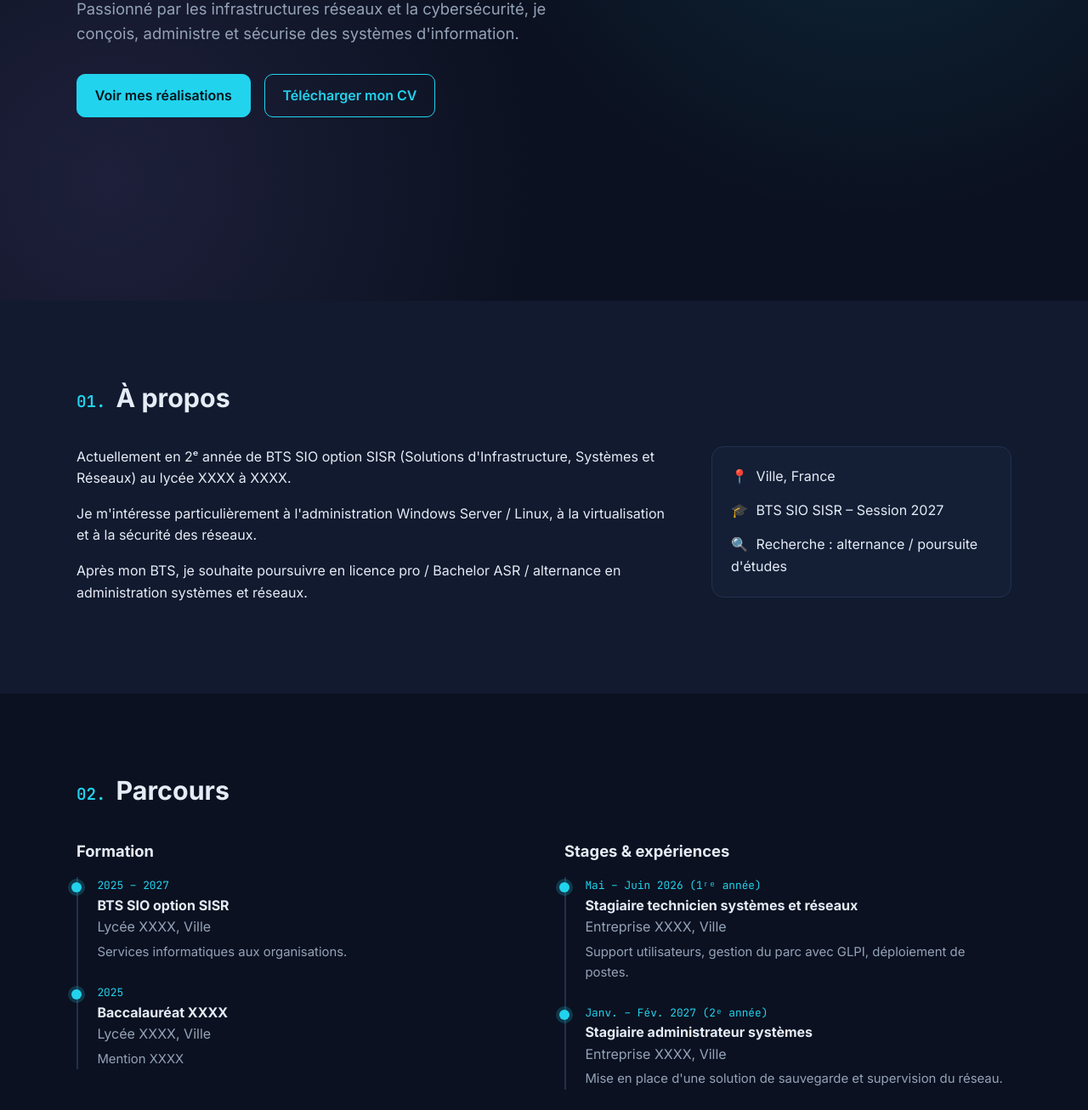
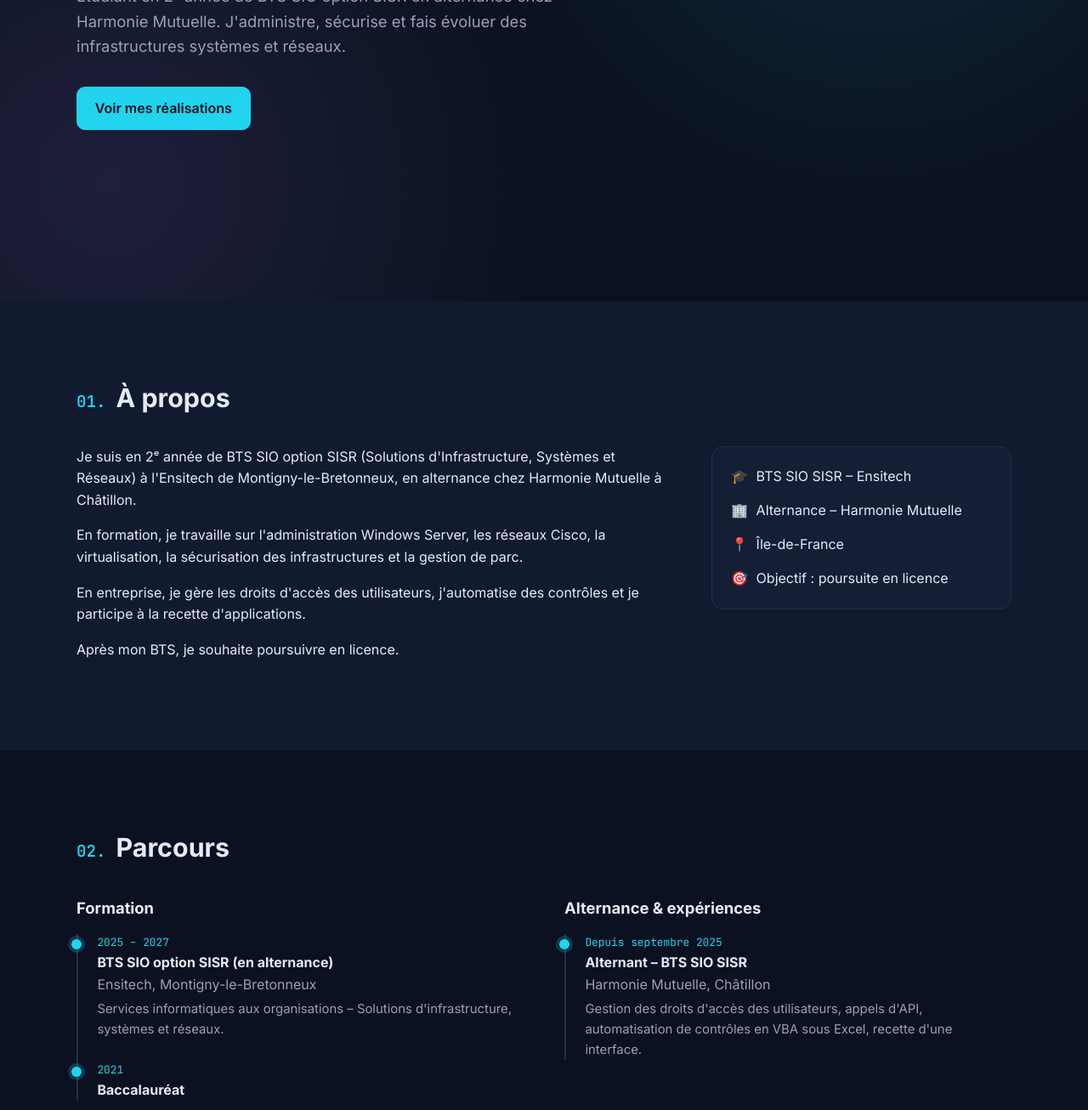
Before and after one commit to Yacine-ouamar/portfolio-bts-sio, a plain HTML site: page index.html in a window 1280 px wide. Shown: the part 413-1719 px from the top of the page at 85% size. Drawn offline with Linux system fonts and the light colour scheme.

Commit message:
Ajout de mon contenu

```diff
--- a/data.js
+++ b/data.js
@@ -1,49 +1,45 @@
 /* =========================================================
    👉 C'EST ICI QUE TU MODIFIES TON CONTENU.
    Pas besoin de toucher au HTML : tout le site se remplit
-   à partir de ce fichier. Remplace les textes entre "..."
+   à partir de ce fichier.
    ========================================================= */
 
 const PROFIL = {
-  prenom: "Prénom",
-  nom: "Nom",
-  titre: "Étudiant en BTS SIO – option SISR",
+  prenom: "Yacine",
+  nom: "Ouamar",
+  titre: "Étudiant en BTS SIO option SISR · en alternance",
   accroche:
-    "Passionné par les infrastructures réseaux et la cybersécurité, je conçois, administre et sécurise des systèmes d'information.",
+    "Étudiant en 2ᵉ année de BTS SIO option SISR en alternance chez Harmonie Mutuelle. J'administre, sécurise et fais évoluer des infrastructures systèmes et réseaux.",
   apropos: [
-    "Actuellement en 2ᵉ année de BTS SIO option SISR (Solutions d'Infrastructure, Systèmes et Réseaux) au lycée XXXX à XXXX.",
-    "Je m'intéresse particulièrement à l'administration Windows Server / Linux, à la virtualisation et à la sécurité des réseaux.",
-    "Après mon BTS, je souhaite poursuivre en licence pro / Bachelor ASR / alternance en administration systèmes et réseaux.",
+    "Je suis en 2ᵉ année de BTS SIO option SISR (Solutions d'Infrastructure, Systèmes et Réseaux) à l'Ensitech de Montigny-le-Bretonneux, en alternance chez Harmonie Mutuelle à Châtillon.",
+    "En formation, je travaille sur l'administration Windows Server, les réseaux Cisco, la virtualisation, la sécurisation des infrastructures et la gestion de parc.",
+    "En entreprise, je gère les droits d'accès des utilisateurs, j'automatise des contrôles et je participe à la recette d'applications.",
+    "Après mon BTS, je souhaite poursuivre en licence.",
   ],
   infos: [
-    ["📍", "Ville, France"],
-    ["🎓", "BTS SIO SISR – Session 2027"],
-    ["🔍", "Recherche : alternance / poursuite d'études"],
+    ["🎓", "BTS SIO SISR – Ensitech"],
+    ["🏢", "Alternance – Harmonie Mutuelle"],
+    ["📍", "Île-de-France"],
+    ["🎯", "Objectif : poursuite en licence"],
   ],
-  email: "prenom.nom@email.com",
-  linkedin: "https://www.linkedin.com/in/ton-profil",
-  github: "https://github.com/ton-pseudo",
-  cv: "docs/cv.pdf",
-  tableauSynthese: "docs/tableau-de-synthese.pdf",
+  email: "ouamar.yaccine@gmail.com",
+  linkedin: "https://www.linkedin.com/in/yacine-ouamar-98b60a228/",
+  github: "https://github.com/Yacine-ouamar",
+  cv: "", // ex : "docs/cv.pdf" quand tu auras mis ton CV dans le dossier docs
+  tableauSynthese: "", // ex : "docs/tableau-de-synthese.pdf"
 };
 
 const FORMATION = [
-  { date: "2025 – 2027", titre: "BTS SIO option SISR", lieu: "Lycée XXXX, Ville", detail: "Services informatiques aux organisations." },
-  { date: "2025", titre: "Baccalauréat XXXX", lieu: "Lycée XXXX, Ville", detail: "Mention XXXX" },
+  { date: "2025 – 2027", titre: "BTS SIO option SISR (en alternance)", lieu: "Ensitech, Montigny-le-Bretonneux", detail: "Services informatiques aux organisations – Solutions d'infrastructure, systèmes et réseaux." },
+  { date: "2021", titre: "Baccalauréat", lieu: "", detail: "" },
 ];
 
 const STAGES = [
   {
-    date: "Mai – Juin 2026 (1ʳᵉ année)",
-    titre: "Stagiaire technicien systèmes et réseaux",
-    lieu: "Entreprise XXXX, Ville",
-    detail: "Support utilisateurs, gestion du parc avec GLPI, déploiement de postes.",
-  },
-  {
-    date: "Janv. – Fév. 2027 (2ᵉ année)",
-    titre: "Stagiaire administrateur systèmes",
-    lieu: "Entreprise XXXX, Ville",
-    detail: "Mise en place d'une solution de sauvegarde et supervision du réseau.",
+    date: "Depuis septembre 2025",
+    titre: "Alternant – BTS SIO SISR",
+    lieu: "Harmonie Mutuelle, Châtillon",
+    detail: "Gestion des droits d'accès des utilisateurs, appels d'API, automatisation de contrôles en VBA sous Excel, recette d'une interface.",
   },
 ];
 
@@ -58,119 +54,261 @@ const BLOC1 = [
 ];
 
 const TECH = {
-  "Systèmes": ["Windows Server 2022", "Active Directory", "GPO", "Debian / Ubuntu", "PowerShell", "Bash"],
-  "Réseaux": ["Cisco IOS", "VLAN", "Routage inter-VLAN", "DHCP / DNS", "pfSense", "VPN"],
-  "Virtualisation": ["Proxmox VE", "VMware", "VirtualBox", "Docker"],
-  "Services & outils": ["GLPI", "Zabbix", "Apache / Nginx", "Veeam / sauvegardes", "Wireshark"],
+  "Systèmes": ["Windows Server", "Active Directory", "DNS / DHCP", "GPO"],
+  "Réseaux & sécurité": ["Cisco IOS", "VLAN", "Routage", "Pare-feu", "ACL"],
+  "Virtualisation & services": ["VMware", "Haute disponibilité", "Serveurs web"],
+  "Outils & automatisation": ["GLPI", "OCS Inventory", "Excel / VBA", "API REST", "Git / GitHub"],
 };
 
 const CERTIFS = [
-  { titre: "SecNumacadémie", org: "ANSSI", annee: "2025", url: "docs/certif-secnum.pdf" },
-  { titre: "MOOC RGPD", org: "CNIL", annee: "2025", url: "docs/certif-cnil.pdf" },
-  { titre: "Certification PIX", org: "Pix", annee: "2026", url: "" },
+  // Exemple : { titre: "SecNumacadémie", org: "ANSSI", annee: "2026", url: "docs/certif-secnum.pdf" },
 ];
 
 /* RÉALISATIONS PROFESSIONNELLES
-   - contexte : "Formation" ou "Stage"
-   - competences : liste des id du bloc 1 couverts (C1 à C6)
-   - docs : fichiers à mettre dans le dossier /docs (procédures, captures, PDF…) */
+   - contexte : "Formation" ou "Alternance"
+   - competences : id du bloc 1 couverts (C1 à C6)
+   - docs : fichiers à mettre dans le dossier /docs */
 const REALISATIONS = [
-  {
-    id: "ad",
-    titre: "Mise en place d'un domaine Active Directory",
-    contexte: "Formation",
-    periode: "Oct. 2025",
-    resume: "Installation d'un contrôleur de domaine Windows Server avec DNS, DHCP, OU, utilisateurs et GPO.",
-    tags: ["Windows Server", "AD DS", "DNS", "DHCP", "GPO"],
-    competences: ["C1", "C5"],
-    details: {
-      contexte: "L'organisation fictive XXXX (contexte M2L / GSB…) souhaite centraliser la gestion de ses utilisateurs et postes.",
-      objectifs: ["Installer et configurer le rôle AD DS", "Créer l'arborescence d'OU et les comptes", "Déployer des stratégies de groupe"],
-      etapes: [
-        "Installation de Windows Server 2022 sur une VM Proxmox",
-        "Promotion en contrôleur de domaine (domaine xxxx.local)",
-        "Configuration du DNS et d'une étendue DHCP",
-        "Création des OU, groupes et utilisateurs (script PowerShell)",
-        "GPO : fond d'écran, mappage de lecteurs, restrictions",
-        "Intégration d'un poste client Windows 11 au domaine et tests",
-      ],
-      resultat: "Domaine fonctionnel, postes intégrés, stratégies appliquées et documentées.",
-    },
-    docs: [{ label: "Procédure (PDF)", url: "docs/procedure-ad.pdf" }],
-  },
-  {
-    id: "vlan",
-    titre: "Segmentation réseau avec VLAN et routage inter-VLAN",
-    contexte: "Formation",
-    periode: "Nov. 2025",
-    resume: "Conception et configuration d'une architecture réseau segmentée sur matériel Cisco / Packet Tracer.",
-    tags: ["Cisco", "VLAN", "Trunk", "Inter-VLAN"],
-    competences: ["C1", "C4", "C5"],
-    details: {
-      contexte: "Séparer les flux des différents services de l'entreprise pour améliorer la sécurité et les performances.",
-      objectifs: ["Créer un plan d'adressage", "Configurer les VLAN et trunks", "Mettre en place le routage inter-VLAN"],
-      etapes: ["Réalisation du schéma réseau et du plan d'adressage", "Configuration des switchs (VLAN, ports access / trunk)", "Configuration du routeur (router-on-a-stick)", "Tests de connectivité et ACL"],
-      resultat: "Réseau segmenté et opérationnel, schéma et configurations sauvegardés.",
-    },
-    docs: [{ label: "Schéma réseau", url: "docs/schema-vlan.pdf" }],
-  },
+  /* ---------- EN FORMATION (Ensitech) ---------- */
   {
     id: "glpi",
-    titre: "Déploiement de GLPI pour la gestion de parc",
-    contexte: "Stage",
-    periode: "Juin 2026",
-    resume: "Installation de GLPI sur Debian, inventaire automatique des postes et gestion des tickets.",
-    tags: ["Debian", "GLPI", "LAMP", "Agent GLPI"],
+    titre: "Gestion de parc et support avec GLPI & OCS Inventory",
+    contexte: "Formation",
+    periode: "BTS SIO",
+    resume: "Inventaire automatisé du parc informatique et gestion des demandes d'assistance par tickets.",
+    tags: ["GLPI", "OCS Inventory", "Helpdesk", "Inventaire"],
     competences: ["C1", "C2", "C5"],
     details: {
-      contexte: "L'entreprise XXXX n'avait pas d'outil pour suivre son parc ni les demandes des utilisateurs.",
-      objectifs: ["Inventorier automatiquement le parc", "Mettre en place un système de tickets"],
-      etapes: ["Installation d'un serveur LAMP sur Debian 12", "Installation et sécurisation de GLPI", "Déploiement de l'agent GLPI sur les postes", "Paramétrage des catégories de tickets et formation des utilisateurs"],
-      resultat: "XX postes inventoriés, tickets utilisés par l'équipe au quotidien.",
+      contexte: "Une organisation doit connaître précisément son parc informatique et suivre les demandes de ses utilisateurs.",
+      objectifs: ["Inventorier automatiquement les postes et équipements", "Mettre en place un outil de suivi des incidents et des demandes"],
+      etapes: [
+        "Installation et configuration de GLPI",
+        "Installation d'OCS Inventory et déploiement des agents sur les postes",
+        "Remontée de l'inventaire d'OCS vers GLPI",
+        "Paramétrage du helpdesk : catégories, priorités, attribution des tickets",
+        "Tests : création et traitement de tickets",
+      ],
+      resultat: "Parc inventorié automatiquement et demandes d'assistance suivies dans GLPI.",
     },
     docs: [],
   },
   {
-    id: "supervision",
-    titre: "Supervision de l'infrastructure avec Zabbix",
-    contexte: "Stage",
-    periode: "Janv. 2027",
-    resume: "Mise en place d'une supervision des serveurs et équipements réseau avec alertes par e-mail.",
-    tags: ["Zabbix", "SNMP", "Linux", "Alertes"],
-    competences: ["C1", "C2", "C4", "C5"],
+    id: "windows",
+    titre: "Administration Windows Server",
+    contexte: "Formation",
+    periode: "BTS SIO",
+    resume: "Mise en place et administration d'un domaine Active Directory avec ses services réseau.",
+    tags: ["Windows Server", "Active Directory", "DNS", "DHCP", "GPO"],
+    competences: ["C1", "C5"],
     details: {
-      contexte: "Les pannes étaient détectées tardivement, souvent signalées par les utilisateurs.",
-      objectifs: ["Superviser les serveurs et équipements critiques", "Être alerté en cas d'incident"],
-      etapes: ["Étude comparative Zabbix / Nagios / Centreon", "Installation du serveur Zabbix", "Ajout des hôtes (agent + SNMP)", "Configuration des déclencheurs et notifications"],
-      resultat: "Tableau de bord opérationnel, temps de détection des incidents réduit.",
+      contexte: "Centraliser la gestion des utilisateurs, des postes et des ressources d'une organisation.",
+      objectifs: ["Créer un domaine Active Directory", "Gérer les utilisateurs, groupes et droits", "Appliquer des stratégies de groupe"],
+      etapes: [
+        "Installation de Windows Server et promotion en contrôleur de domaine",
+        "Configuration des services DNS et DHCP",
+        "Création des unités d'organisation, des groupes et des utilisateurs",
+        "Mise en place de GPO et de partages avec droits NTFS",
+        "Intégration de postes clients au domaine et tests",
+      ],
+      resultat: "Domaine fonctionnel avec une gestion centralisée des comptes et des postes.",
     },
     docs: [],
   },
+  {
+    id: "cisco",
+    titre: "Architecture réseau sous Cisco IOS",
+    contexte: "Formation",
+    periode: "BTS SIO",
+    resume: "Conception et configuration d'un réseau segmenté sur équipements Cisco.",
+    tags: ["Cisco IOS", "VLAN", "Trunk", "Routage"],
+    competences: ["C1", "C4", "C5"],
+    details: {
+      contexte: "Concevoir un réseau d'entreprise segmenté, fiable et documenté.",
+      objectifs: ["Établir un plan d'adressage", "Configurer commutateurs et routeurs", "Segmenter le réseau par VLAN"],
+      etapes: [
+        "Réalisation du schéma réseau et du plan d'adressage IP",
+        "Configuration des VLAN et des liaisons trunk sur les commutateurs",
+        "Configuration du routage inter-VLAN",
+        "Tests de connectivité et sauvegarde des configurations",
+      ],
+      resultat: "Réseau segmenté opérationnel, schéma et configurations documentés.",
+    },
+    docs: [],
+  },
+  {
+    id: "securite",
+    titre: "Sécurisation et pare-feu",
+    contexte: "Formation",
+    periode: "BTS SIO",
+    resume: "Filtrage des flux et sécurisation des accès au réseau de l'organisation.",
+    tags: ["Pare-feu", "ACL", "Filtrage", "Sécurité"],
+    competences: ["C1", "C5"],
+    details: {
+      contexte: "Protéger le réseau de l'organisation contre les accès non autorisés.",
+      objectifs: ["Contrôler les flux entrants et sortants", "Cloisonner les zones du réseau"],
+      etapes: [
+        "Analyse des flux nécessaires entre les zones du réseau",
+        "Mise en place du pare-feu et des règles de filtrage",
+        "Configuration des ACL",
+        "Tests des règles : flux autorisés et flux bloqués",
+      ],
+      resultat: "Seuls les flux autorisés circulent entre les différentes zones du réseau.",
+    },
+    docs: [],
+  },
+  {
+    id: "ha",
+    titre: "Haute disponibilité et services web",
+    contexte: "Formation",
+    periode: "BTS SIO",
+    resume: "Mise en place de services web redondants pour garantir la continuité de service.",
+    tags: ["Serveur web", "Redondance", "Haute disponibilité"],
+    competences: ["C1", "C3", "C5"],
+    details: {
+      contexte: "Le site web de l'organisation doit rester accessible même en cas de panne d'un serveur.",
+      objectifs: ["Héberger un service web", "Assurer la continuité du service en cas de panne"],
+      etapes: [
+        "Installation et configuration des serveurs web",
+        "Mise en place de la redondance entre les serveurs",
+        "Simulation de panne d'un serveur",
+        "Vérification de la continuité du service",
+      ],
+      resultat: "Le service web reste disponible même lorsqu'un serveur tombe.",
+    },
+    docs: [],
+  },
+  {
+    id: "virtu",
+    titre: "Virtualisation d'infrastructures",
+    contexte: "Formation",
+    periode: "BTS SIO",
+    resume: "Déploiement des serveurs de l'infrastructure sous forme de machines virtuelles avec VMware.",
+    tags: ["VMware", "Machines virtuelles", "Réseaux virtuels"],
+    competences: ["C1", "C5"],
+    details: {
+      contexte: "Optimiser l'utilisation des ressources matérielles et faciliter le déploiement de serveurs.",
+      objectifs: ["Mettre en place un hyperviseur", "Créer et gérer des machines virtuelles"],
+      etapes: [
+        "Installation et configuration de l'hyperviseur VMware",
+        "Création des réseaux virtuels",
+        "Déploiement des machines virtuelles (serveurs et clients)",
+        "Gestion des snapshots et des ressources allouées",
+      ],
+      resultat: "Infrastructure virtualisée servant de base aux autres projets.",
+    },
+    docs: [],
+  },
+
+  /* ---------- EN ALTERNANCE (Harmonie Mutuelle) ---------- */
+  {
+    id: "droits",
+    titre: "Gestion des droits d'accès des utilisateurs",
+    contexte: "Alternance",
+    periode: "Depuis sept. 2025",
+    resume: "Attribution et contrôle des habilitations des utilisateurs sur les applications de l'entreprise.",
+    tags: ["Habilitations", "Gestion des accès", "Support"],
+    competences: ["C1", "C2"],
+    details: {
+      contexte: "Chez Harmonie Mutuelle, chaque utilisateur doit disposer uniquement des droits nécessaires à son poste.",
+      objectifs: ["Traiter les demandes d'accès", "Appliquer le principe du moindre privilège"],
+      etapes: [
+        "Réception et analyse des demandes d'accès",
+        "Vérification de la légitimité de la demande",
+        "Attribution des droits sur les applications concernées",
+        "Vérification auprès de l'utilisateur et clôture de la demande",
+      ],
+      resultat: "Les utilisateurs disposent des accès adaptés à leur poste, de façon contrôlée.",
+    },
+    docs: [],
+  },
+  {
+    id: "vba",
+    titre: "Automatisation de contrôles avec VBA sous Excel",
+    contexte: "Alternance",
+    periode: "Depuis sept. 2025",
+    resume: "Développement de macros VBA pour automatiser des contrôles réalisés auparavant à la main.",
+    tags: ["Excel", "VBA", "Automatisation"],
+    competences: ["C2", "C4", "C5"],
+    details: {
+      contexte: "Des contrôles réguliers étaient faits manuellement dans Excel, ce qui prenait du temps et pouvait entraîner des erreurs.",
+      objectifs: ["Gagner du temps sur les contrôles", "Fiabiliser les résultats"],
+      etapes: [
+        "Analyse du besoin et des contrôles existants",
+        "Développement des macros VBA",
+        "Tests sur des données réelles",
+        "Mise à disposition de l'outil et explications aux utilisateurs",
+      ],
+      resultat: "Contrôles automatisés : moins de temps passé et moins d'erreurs.",
+    },
+    docs: [],
+  },
+  {
+    id: "api",
+    titre: "Appels d'API",
+    contexte: "Alternance",
+    periode: "Depuis sept. 2025",
+    resume: "Interrogation d'API pour récupérer et exploiter des données entre applications.",
+    tags: ["API REST", "JSON"],
+    competences: ["C2", "C5"],
+    details: {
+      contexte: "Certaines données devaient être récupérées depuis d'autres applications de l'entreprise.",
+      objectifs: ["Interroger une API", "Exploiter les données retournées"],
+      etapes: [
+        "Lecture de la documentation de l'API",
+        "Construction et envoi des requêtes",
+        "Analyse des réponses (format JSON)",
+        "Exploitation des données obtenues",
+      ],
+      resultat: "Données récupérées automatiquement depuis l'API.",
+    },
+    docs: [],
+  },
+  {
+    id: "recette",
+    titre: "Recette d'une interface",
+    contexte: "Alternance",
+    periode: "Depuis sept. 2025",
+    resume: "Tests de validation d'une interface avant sa mise en production.",
+    tags: ["Recette", "Tests", "Cahier de tests"],
+    competences: ["C4", "C5"],
+    details: {
+      contexte: "Une nouvelle interface devait être validée avant d'être mise à disposition des utilisateurs.",
+      objectifs: ["Vérifier que l'interface répond au besoin", "Détecter les anomalies avant la mise en production"],
+      etapes: [
+        "Prise de connaissance du besoin et des fonctionnalités attendues",
+        "Déroulement des scénarios de test",
+        "Signalement et suivi des anomalies",
+        "Validation finale",
+      ],
+      resultat: "Interface validée et anomalies corrigées avant la mise en production.",
+    },
+    docs: [],
+  },
+
+  /* ---------- PORTFOLIO ---------- */
   {
     id: "portfolio",
     titre: "Création et mise en ligne de mon portfolio",
     contexte: "Formation",
     periode: "Nov. 2026",
-    resume: "Conception de ce site, versionné sur GitHub et déployé sur Vercel.",
+    resume: "Conception de ce site, versionné sur GitHub et déployé automatiquement sur Vercel.",
     tags: ["HTML/CSS/JS", "Git", "GitHub", "Vercel"],
     competences: ["C3", "C6"],
     details: {
       contexte: "Valoriser mon parcours et mes compétences auprès du jury et des recruteurs.",
       objectifs: ["Présenter mes réalisations", "Gérer mon identité professionnelle en ligne"],
-      etapes: ["Maquettage", "Développement HTML/CSS/JS", "Versionnement Git", "Déploiement continu sur Vercel"],
-      resultat: "Portfolio accessible en ligne et mis à jour à chaque push.",
+      etapes: ["Conception de la structure du site", "Développement HTML/CSS/JS", "Versionnement avec Git et GitHub", "Déploiement continu sur Vercel"],
+      resultat: "Portfolio en ligne, mis à jour automatiquement à chaque push.",
     },
     docs: [],
   },
 ];
 
 const VEILLE = {
-  sujet: "La cybersécurité face aux ransomwares",
-  intro:
-    "J'ai choisi de suivre l'évolution des attaques par rançongiciel et des moyens de s'en protéger, un enjeu majeur pour les organisations de toute taille.",
-  outils: ["Flux RSS (Feedly)", "CERT-FR / ANSSI", "Google Alertes", "LinkedIn", "Newsletter Zataz / LeMagIT"],
+  sujet: "À compléter",
+  intro: "",
+  outils: [],
   articles: [
-    { date: "Oct. 2026", titre: "Titre de l'article 1", source: "CERT-FR", url: "#", resume: "Résumé en 2–3 lignes de ce que tu as retenu." },
-    { date: "Sept. 2026", titre: "Titre de l'article 2", source: "LeMagIT", url: "#", resume: "Résumé en 2–3 lignes de ce que tu as retenu." },
+    // { date: "Nov. 2026", titre: "Titre", source: "Source", url: "https://...", resume: "Ce que j'en retiens." },
   ],
 };
--- a/index.html
+++ b/index.html
@@ -62,7 +62,7 @@
             <ul class="timeline" id="formation"></ul>
           </div>
           <div>
-            <h3>Stages & expériences</h3>
+            <h3>Alternance & expériences</h3>
             <ul class="timeline" id="stages"></ul>
           </div>
         </div>
@@ -89,7 +89,7 @@
         <div class="filters" id="filters">
           <button class="filter active" data-f="Tous">Tous</button>
           <button class="filter" data-f="Formation">En formation</button>
-          <button class="filter" data-f="Stage">En stage</button>
+          <button class="filter" data-f="Alternance">En alternance</button>
         </div>
         <div class="cards-grid" id="projets"></div>
       </div>
--- a/script.js
+++ b/script.js
@@ -8,8 +8,8 @@ $("#nav-name").textContent = PROFIL.prenom.toLowerCase();
 $("#hero-name").textContent = nomComplet;
 $("#hero-tag").textContent = PROFIL.titre;
 $("#hero-accroche").textContent = PROFIL.accroche;
-$("#btn-cv").href = PROFIL.cv;
-$("#btn-synthese").href = PROFIL.tableauSynthese;
+if (PROFIL.cv) $("#btn-cv").href = PROFIL.cv; else $("#btn-cv").remove();
+if (PROFIL.tableauSynthese) $("#btn-synthese").href = PROFIL.tableauSynthese; else $("#btn-synthese").remove();
 
 /* ---------- À propos ---------- */
 $("#about-text").innerHTML = PROFIL.apropos.map((p) => `<p>${esc(p)}</p>`).join("");
@@ -23,7 +23,7 @@ const timeline = (items) =>
         <span class="mono accent small">${esc(e.date)}</span>
         <strong>${esc(e.titre)}</strong>
         <span class="muted">${esc(e.lieu)}</span>
-        <p>${esc(e.detail)}</p>
+        ${e.detail ? `<p>${esc(e.detail)}</p>` : ""}
       </li>`
     )
     .join("");
@@ -48,7 +48,8 @@ $("#tech").innerHTML = Object.entries(TECH)
   )
   .join("");
 
-$("#certifs").innerHTML = CERTIFS.map(
+if (!CERTIFS.length) { $("#certifs").previousElementSibling.remove(); $("#certifs").remove(); }
+else $("#certifs").innerHTML = CERTIFS.map(
   (c) => `<article class="card">
     <h4>${esc(c.titre)}</h4>
     <p class="muted">${esc(c.org)} · ${esc(c.annee)}</p>
@@ -63,7 +64,7 @@ function renderProjets(filtre = "Tous") {
     .map(
       (r) => `<article class="card project" data-id="${r.id}" tabindex="0">
         <div class="card-top">
-          <span class="pill ${r.contexte === "Stage" ? "pill-stage" : ""}">${esc(r.contexte)}</span>
+          <span class="pill ${r.contexte !== "Formation" ? "pill-stage" : ""}">${esc(r.contexte)}</span>
           <span class="mono small muted">${esc(r.periode)}</span>
         </div>
         <h4>${esc(r.titre)}</h4>
@@ -93,7 +94,7 @@ function openProjet(id) {
   const d = r.details;
   const comps = BLOC1.filter((c) => r.competences.includes(c.id));
   $("#modal-content").innerHTML = `
-    <span class="pill ${r.contexte === "Stage" ? "pill-stage" : ""}">${esc(r.contexte)} · ${esc(r.periode)}</span>
+    <span class="pill ${r.contexte !== "Formation" ? "pill-stage" : ""}">${esc(r.contexte)} · ${esc(r.periode)}</span>
     <h3>${esc(r.titre)}</h3>
     <div class="tags">${r.tags.map((t) => `<span class="tag">${esc(t)}</span>`).join("")}</div>
     <h4>Contexte</h4><p>${esc(d.contexte)}</p>
@@ -140,7 +141,8 @@ $("#matrix").addEventListener("click", (e) => {
 });
 
 /* ---------- Veille ---------- */
-$("#veille-content").innerHTML = `
+if (!VEILLE.intro && !VEILLE.articles.length) { $("#veille").remove(); document.querySelector('#menu a[href="#veille"]').remove(); }
+else $("#veille-content").innerHTML = `
   <div class="card veille-intro">
     <span class="mono accent small">Sujet</span>
     <h3>${esc(VEILLE.sujet)}</h3>
```
